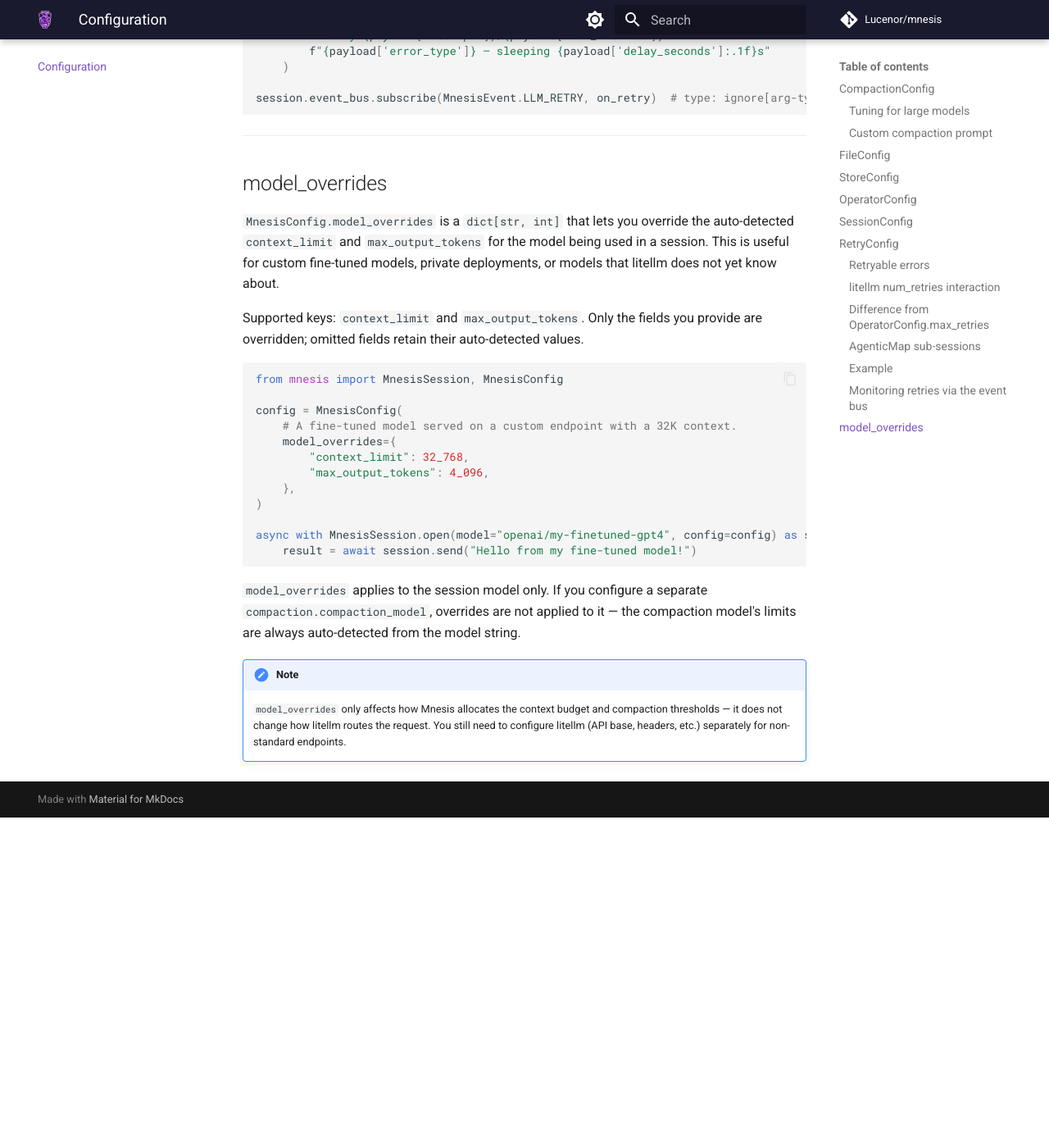
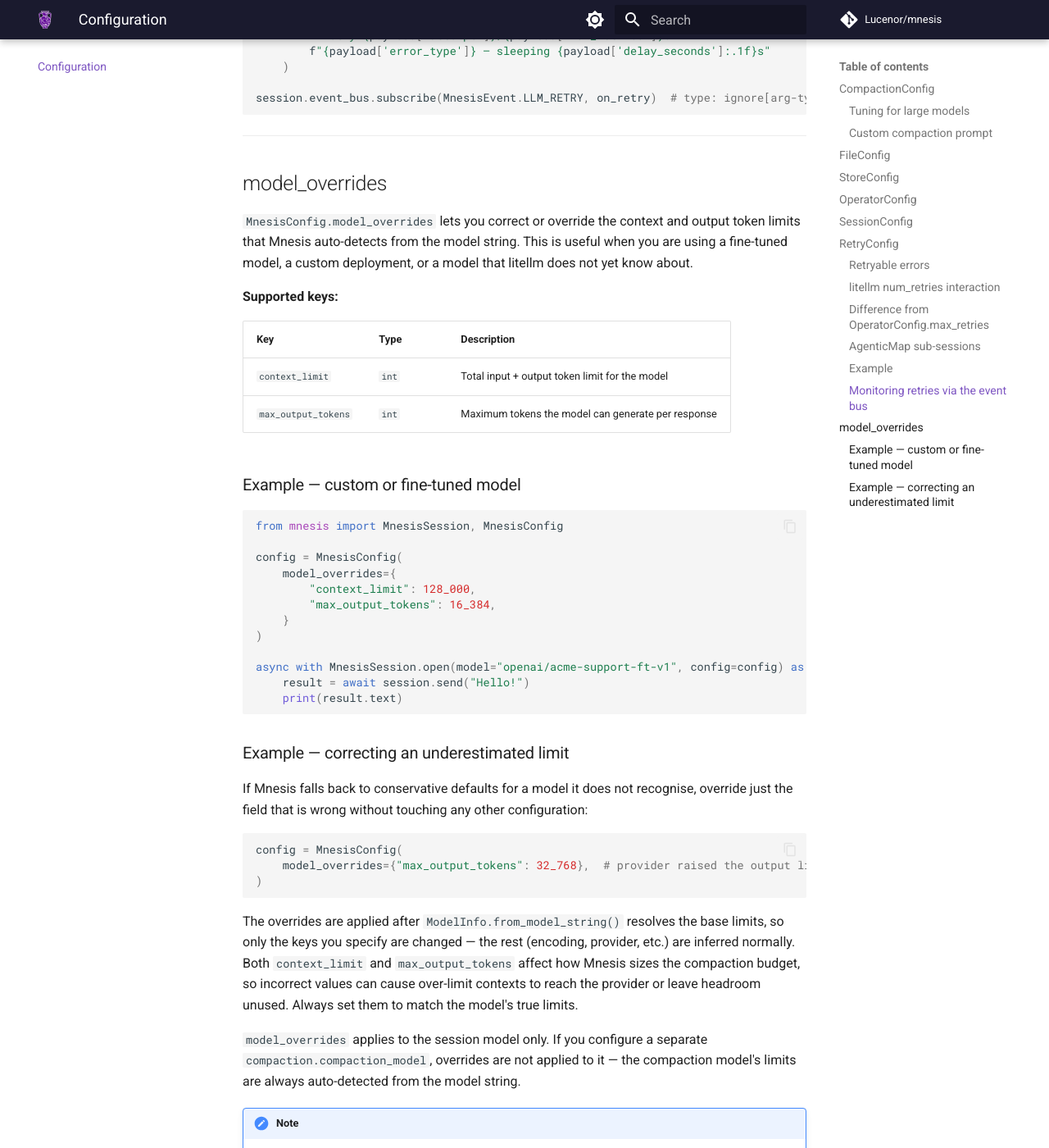
Before and after one commit to Lucenor/mnesis, an MkDocs documentation site: the page built from docs/configuration.md, in a window 1280 px wide and 1400 px high, scrolled down 5465 px. Shown: the whole window at 82% size. Built offline with MkDocs 1.6.1 and Material for MkDocs 9.7.7, drawn with Linux system fonts in a browser that asks for light colours; comment, search, counter and statistics services are not loaded; before the commit the page ends 6462 px from its top, so only the background shows below that; some of the changed text lies outside the part shown.

Commit message:
docs: document read_only=True behavior and model_overrides (Stream 5) (#89)
* docs: document read_only=True behavior and model_overrides for 0.3.0

- operators.md: replace the NotImplementedError caveat on AgenticMap
  read_only=True with the implemented behavior: sub-sessions receive
  tools=None, enabling multi-turn reasoning without tool access; document
  the tools-stripped-with-warning edge case

- configuration.md: add model_overrides section with supported keys table,
  two concrete code examples (custom fine-tuned model, correcting an
  underestimated context limit), and a note on how overrides interact with
  ModelInfo.from_model_string()

- providers.md: add "Custom or fine-tuned models" section with a working
  code example and a cross-reference back to the configuration.md
  model_overrides section

Cross-cutting scan found no other stale read_only/NotImplementedError
language across the docs corpus. events.md and getting-started.md are
intentionally untouched (owned by Streams 1 and 2 respectively).

* docs(operators): revert read_only docs to match current NotImplementedError behavior

The read_only=True implementation lives in Stream 3 (PR #91) which has not
landed yet. Documenting it as implemented on this branch causes a mismatch
with the code (AgenticMap.run() still raises NotImplementedError). Restore
the accurate caveat so this docs PR is self-consistent and independently
mergeable.

* docs: fix model_overrides examples to use unrecognised model strings

- Replace openai/my-finetuned-gpt4o with openai/acme-support-ft-v1 in
  both configuration.md and providers.md — the gpt4o substring matches
  ModelInfo.from_model_string()'s GPT-4o heuristic, making the override
  a no-op and defeating the example's purpose
- Replace the Gemini 1.5 Pro context_limit=1_000_000 underestimated-limit
  example with max_output_tokens=32_768 override — Gemini already gets
  1_000_000 auto-detected, so the previous example showed no real override
- Switch providers.md custom-model example from open() to create() for
  consistency with the rest of the page

````diff
--- a/docs/configuration.md
+++ b/docs/configuration.md
@@ -189,28 +189,52 @@
 
 ## model_overrides
 
-`MnesisConfig.model_overrides` is a `dict[str, int]` that lets you override
-the auto-detected `context_limit` and `max_output_tokens` for the model being
-used in a session. This is useful for custom fine-tuned models, private
-deployments, or models that litellm does not yet know about.
+`MnesisConfig.model_overrides` lets you correct or override the context and
+output token limits that Mnesis auto-detects from the model string. This is
+useful when you are using a fine-tuned model, a custom deployment, or a model
+that litellm does not yet know about.
 
-Supported keys: `context_limit` and `max_output_tokens`. Only the fields you
-provide are overridden; omitted fields retain their auto-detected values.
+**Supported keys:**
+
+| Key | Type | Description |
+|---|---|---|
+| `context_limit` | `int` | Total input + output token limit for the model |
+| `max_output_tokens` | `int` | Maximum tokens the model can generate per response |
+
+### Example — custom or fine-tuned model
 
 ```python
 from mnesis import MnesisSession, MnesisConfig
 
 config = MnesisConfig(
-    # A fine-tuned model served on a custom endpoint with a 32K context.
     model_overrides={
-        "context_limit": 32_768,
-        "max_output_tokens": 4_096,
-    },
+        "context_limit": 128_000,
+        "max_output_tokens": 16_384,
+    }
 )
 
-async with MnesisSession.open(model="openai/my-finetuned-gpt4", config=config) as session:
-    result = await session.send("Hello from my fine-tuned model!")
+async with MnesisSession.open(model="openai/acme-support-ft-v1", config=config) as session:
+    result = await session.send("Hello!")
+    print(result.text)
 ```
+
+### Example — correcting an underestimated limit
+
+If Mnesis falls back to conservative defaults for a model it does not recognise,
+override just the field that is wrong without touching any other configuration:
+
+```python
+config = MnesisConfig(
+    model_overrides={"max_output_tokens": 32_768},  # provider raised the output limit
+)
+```
+
+The overrides are applied after `ModelInfo.from_model_string()` resolves the
+base limits, so only the keys you specify are changed — the rest (encoding,
+provider, etc.) are inferred normally. Both `context_limit` and
+`max_output_tokens` affect how Mnesis sizes the compaction budget, so incorrect
+values can cause over-limit contexts to reach the provider or leave headroom
+unused. Always set them to match the model's true limits.
 
 `model_overrides` applies to the session model only. If you configure a
 separate `compaction.compaction_model`, overrides are not applied to it — the
@@ -220,4 +244,5 @@
     `model_overrides` only affects how Mnesis allocates the context budget and
     compaction thresholds — it does not change how litellm routes the request.
     You still need to configure litellm (API base, headers, etc.) separately
-    for non-standard endpoints.
+    for non-standard endpoints. See [LLM Providers](providers.md) for the full
+    list of supported providers and model string formats.
````
Also changed, not shown: docs/providers.md (+13 -16 lines).
